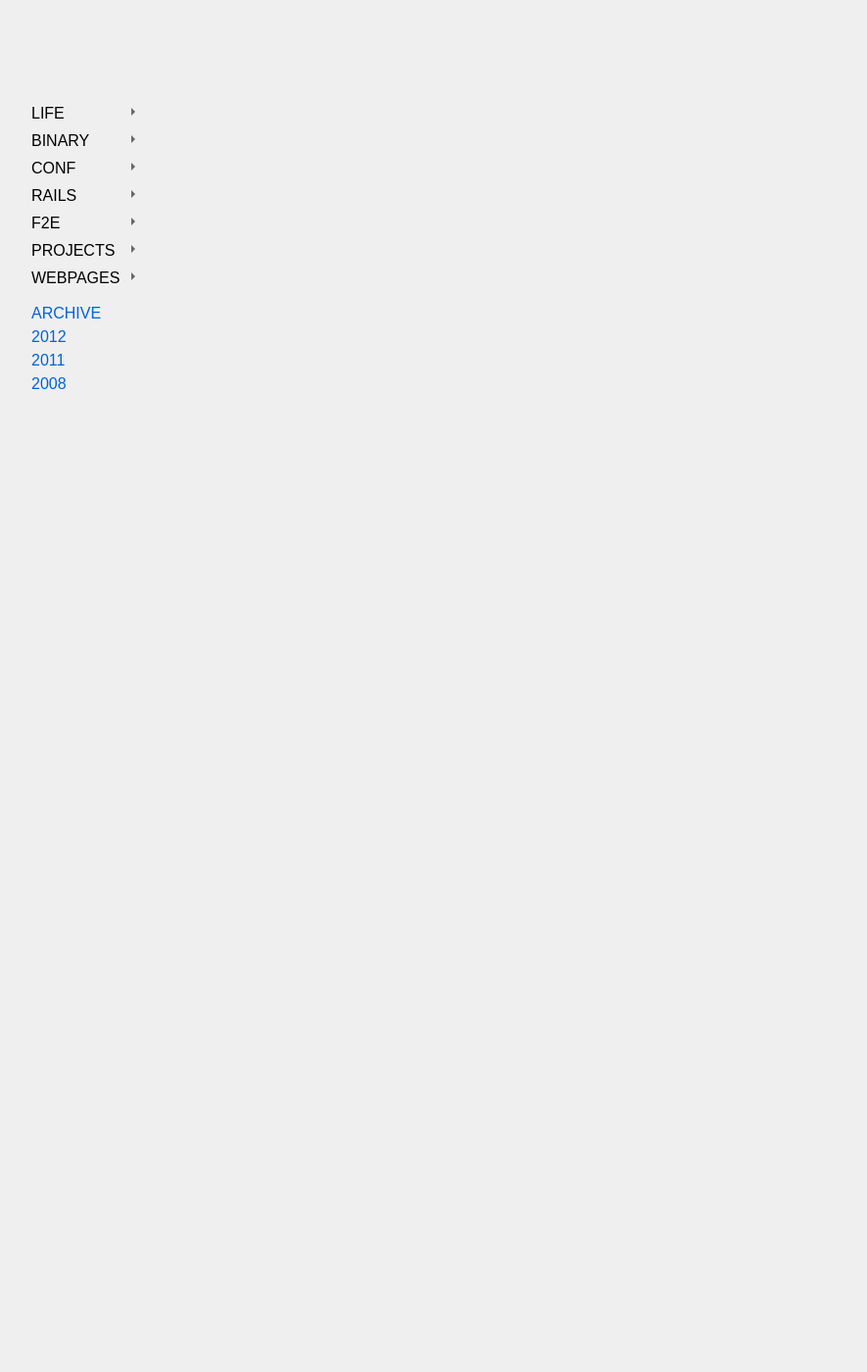
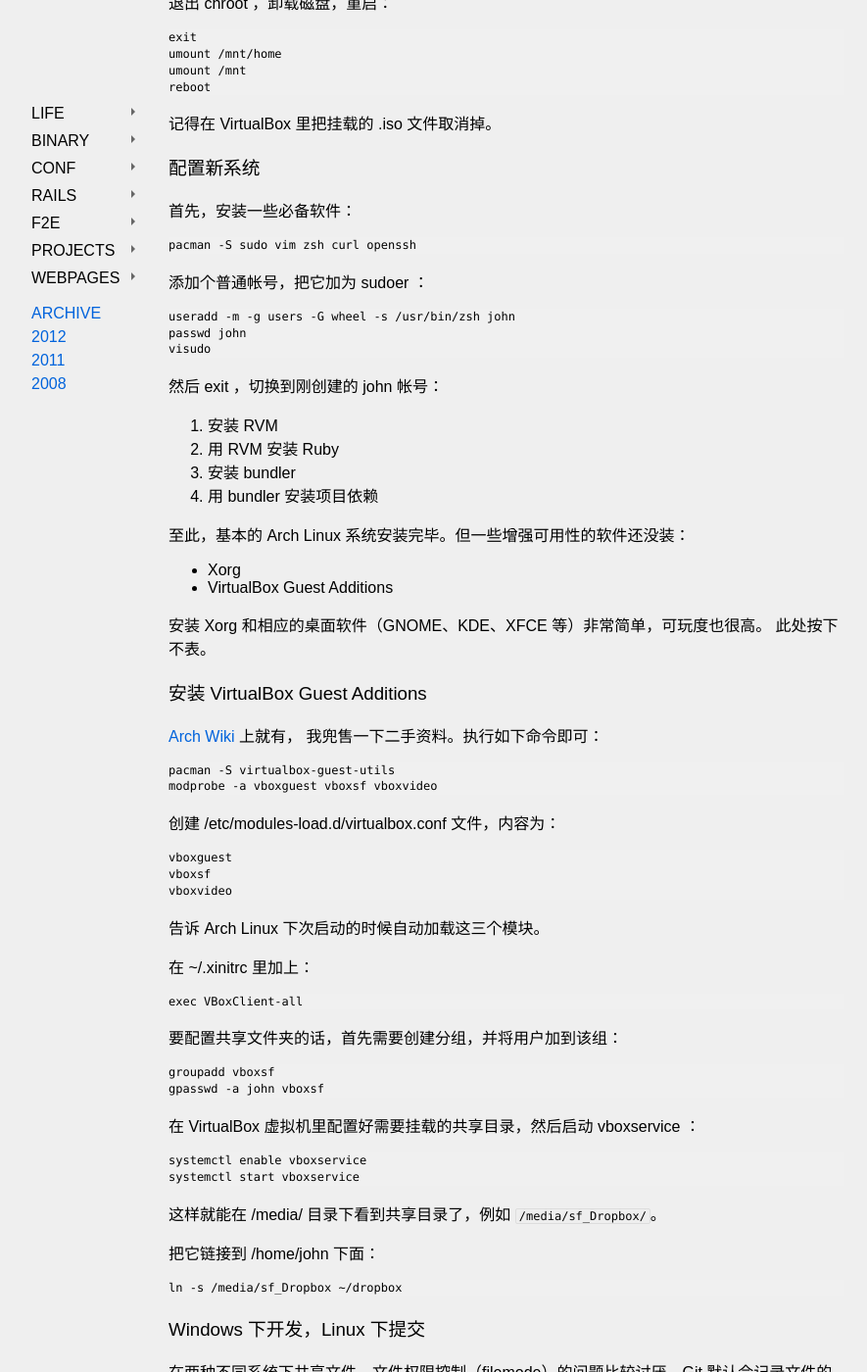
Before and after one commit to cyjake/cyjake.github.io, a Jekyll site: the page built from binary/_posts/2013-06-19-arch-linux-in-vbox.md, in a window 1280 px wide and 1400 px high, scrolled down 5773 px. Shown: the whole window at 98% size, without its empty margins (123-1008 px from the left). Built offline with Jekyll 4.4.1, drawn with Linux system fonts in a browser that asks for light colours; nearby versions of some CDN libraries; some web fonts are replaced; Markdown is read by kramdown in place of the engine named in the settings; comment, search, counter and statistics services are not loaded; some of the changed text lies outside the part shown.

Commit message:
Added more stuff to arch linux in vbox

```diff
--- a/assets/css/pages/post-body.scss
+++ b/assets/css/pages/post-body.scss
@@ -12,6 +12,7 @@
   img {
     padding: 4px;
     border: 1px solid #ddd;
+    max-width: 680px;
   }
 
   #footer .rss:link {
--- a/assets/css/yicai.css
+++ b/assets/css/yicai.css
@@ -170,7 +170,7 @@ kbd,
 pre,
 samp {
   font-family: monospace, serif;
-  _font-family: "courier new", monospace;
+  _font-family: 'courier new', monospace;
   font-size: 1em; }
 
 /*
@@ -289,7 +289,7 @@ form {
  * Define consistent border, margin, and padding.
  */
 fieldset {
-  border: 1px solid silver;
+  border: 1px solid #c0c0c0;
   margin: 0 2px;
   padding: 0.35em 0.625em 0.75em; }
 
@@ -435,7 +435,7 @@ table {
   font-style: italic; }
 
 .highlight .err {
-  border: 1px solid red; }
+  border: 1px solid #ff0000; }
 
 .highlight .k {
   color: #007020;
@@ -667,7 +667,7 @@ p code {
   -webkit-border-radius: 2px;
   -moz-border-radius: 2px;
   border-radius: 2px;
-  border: 1px solid #dddddd;
+  border: 1px solid #ddd;
   background: #eee;
   white-space: nowrap;
   padding: 0 3px; }
@@ -762,7 +762,7 @@ p code {
     display: block;
     position: absolute; }
   .rss .ring {
-    border: 3px solid #555555; }
+    border: 3px solid #555; }
   .rss .dot {
     width: 3px;
     height: 3px;
@@ -805,7 +805,8 @@ body {
     margin-bottom: 20px; }
   #post-body img {
     padding: 4px;
-    border: 1px solid #dddddd; }
+    border: 1px solid #ddd;
+    max-width: 680px; }
   #post-body #footer .rss:link {
     color: #fff; }
   #post-body .rss {
@@ -815,7 +816,7 @@ body {
       background: #fff; }
     #post-body .rss .ring {
       background: #0063DC;
-      border: 3px solid white; }
+      border: 3px solid #fff; }
 
 @media only screen and (max-width: 899px) {
   #page {
@@ -859,9 +860,9 @@ body {
       border-left-color: #666;
       font-size: 0;
       line-height: 0;
-      -moz-transition: -moz-transform 0.2s ease-in;
-      -o-transition: -o-transform 0.2s ease-in;
-      transition: transform 0.2s ease-in; }
+      -moz-transition: -moz-transform .2s ease-in;
+      -o-transition: -o-transform .2s ease-in;
+      transition: transform .2s ease-in; }
     #aside .entries {
       position: absolute;
       left: 130px;
--- a/binary/_posts/2013-06-19-arch-linux-in-vbox.md
+++ b/binary/_posts/2013-06-19-arch-linux-in-vbox.md
@@ -55,19 +55,22 @@ Wiki 建设的非常好，社区反馈也一直很快。我的 [VPS](/binary/whe
 
 ![创建 VM]({{ site.baseurl }}/assets/img/2013-arch-linux-install-guide/create-vm.jpg)
 
-即可。创建完毕之后，在存储一栏里找到虚拟光驱，挂载好下载的 archlinux.iso ，
-然后启动机器。
+即可。会询问你给这虚拟机分配多少硬盘和内存空间，一般而言硬盘 20G ，内存 512M ，
+也就够了。将来要是觉得不够用，还可以调整。当然，调整过程看起来有点奇诡，
+所以如果你的硬盘有富余，多分配些吧就。 创建完毕之后，在存储一栏里找到虚拟光驱，
+挂载好下载的 archlinux.iso ，然后启动机器。
 
 ![从光盘启动]({{ site.baseurl }}/assets/img/2013-arch-linux-install-guide/boot-from-iso.png)
 
 选择 Boot Arch Linux ，等它启动完，就能动手开始安装了。
 
-启动好的界面可能有点吓人，啥也木有，进入的是 root 帐号，/root/ 下只有一个 install.txt
-文件，其实是 [Install Guide](https://wiki.archlinux.org/index.php/Installation_Guide)
+启动好的界面可能有点吓人，啥也木有，进入的是 root 帐号，/root/ 下只有一个
+install.txt 文件，其实是
+[Install Guide](https://wiki.archlinux.org/index.php/Installation_Guide)
 的 Wiki 源码，所以直接看该页面就好啦。
 
-在之前的 Arch 版本中，提供过初始安装脚本，但在最新的 Arch 里去掉了，以几个人肉步骤代替，
-分别是：
+在之前的 Arch 版本中，提供过初始安装脚本，但在最新的 Arch 里去掉了，
+以几个人肉步骤代替，分别是：
 
 1. 选择键盘布局
 2. 划分磁盘
@@ -79,20 +82,31 @@ Wiki 建设的非常好，社区反馈也一直很快。我的 [VPS](/binary/whe
 8. 安装 GRUB 引导
 9. 重启
 
-这些步骤里，磁盘操作和启动引导部分比较有风险，幸亏我们是在虚拟机里操作。
+这些步骤里，假如物理安装，磁盘操作和启动引导部分比较有风险，幸亏我们是在虚拟机里。
 
 ### 键盘布局
 
-我们的键盘布局都很正常，默认的 us 就是，无需修改。如果你不走运和我一样，买过一些欧版键盘，
-则需要到 /usr/share/kbd/keymaps 目录寻找相应的布局，并装载：
+我们的键盘布局都很正常，默认的 us 就是，无需修改。如果你不走运和我一样，
+买过一些欧版键盘，则需要到 /usr/share/kbd/keymaps 目录寻找相应的布局，并装载：
 
     loadkeys uk
 
 ### 准备磁盘
 
-没有操作过分区软件的同学，在这一步可能会手足无措，所以 Wiki 中建议使用图形化的工具
-GParted 。后者直接以 .iso 可驱动光盘形式提供，可以直接在虚拟机里挂载，启动，打开
-GParted 工具，鼠标点点，把分区工作做好。后面还会提到它。
+没有操作过分区软件的同学，在这一步可能会手足无措，所以 Wiki 中建议使用图形化工具
+[GParted](http://sourceforge.net/projects/gparted/files/gparted-live-stable/0.16.1-1/) 。
+后者直接以 Live CD 形式提供，可以直接在虚拟机里挂载，启动，打开 GParted 工具，
+鼠标点点，把分区工作做好。后面还会提到它。
+
+![GParted 启动]({{ site.baseurl }}/assets/img/2013-arch-linux-install-guide/gparted-boot.png)
+
+选择第一项（GParted Live），回车即可。在启动的过程中，它会探测硬盘中安装的系统，
+并询问是否要根据系统中的配置调整从 Live CD 启动的系统。Live CD 中采用的系统是
+[Debian](http://2008.cyj.me/debian.html) 。
+
+根据它提供的选项，貌似还提供中文界面，为了保险起见，我没有选择。启动好界面：
+
+![GParted 界面]({{ site.baseurl }}/assets/img/2013-arch-linux-install-guide/gparted-live-cd.png)
 
 如果嫌麻烦，用 cfdisk 之类的工具，按照
 [新手指南 - 分区示例](https://wiki.archlinux.org/index.php/Beginners%27_Guide#Example)
@@ -118,9 +132,9 @@ GParted 工具，鼠标点点，把分区工作做好。后面还会提到它。
 
 ### 配置网络
 
-如果是物理安装，而且刚好没法连有线网络（例如正在用 MacBook Air 而且没有 USB 转以太网口），
-那这里会稍微麻烦点。幸好这里只是在虚拟机中安装，网络设置的又是桥接，只要你的网络环境支持
-dhcp ，这一步应该就不用愁。
+如果是物理安装，而且刚好没法连有线网络（例如正在用 MacBook Air 而且没有 USB
+转以太网口），那这里会稍微麻烦点。幸好这里只是在虚拟机中安装，网络设置的又是桥接，
+只要你的网络环境支持 dhcp ，这一步应该就不用愁。
 
 可以 ping Google ，确定网络正常：
 
@@ -211,11 +225,62 @@ dhcp ，这一步应该就不用愁。
 3. 安装 bundler
 4. 用 bundler 安装项目依赖
 
-### 后记
-
 至此，基本的 Arch Linux 系统安装完毕。但一些增强可用性的软件还没装：
 
 - Xorg
 - VirtualBox Guest Additions
 
-需要我补充的，请记得留言噢。
+安装 Xorg 和相应的桌面软件（GNOME、KDE、XFCE 等）非常简单，可玩度也很高。
+此处按下不表。
+
+### 安装 VirtualBox Guest Additions
+
+[Arch Wiki](https://wiki.archlinux.org/index.php/VirtualBox) 上就有，
+我兜售一下二手资料。执行如下命令即可：
+
+    pacman -S virtualbox-guest-utils
+    modprobe -a vboxguest vboxsf vboxvideo
+
+创建 /etc/modules-load.d/virtualbox.conf 文件，内容为：
+
+    vboxguest
+    vboxsf
+    vboxvideo
+
+告诉 Arch Linux 下次启动的时候自动加载这三个模块。
+
+在 ~/.xinitrc 里加上：
+
+    exec VBoxClient-all
+
+要配置共享文件夹的话，首先需要创建分组，并将用户加到该组：
+
+    groupadd vboxsf
+    gpasswd -a john vboxsf
+
+在 VirtualBox 虚拟机里配置好需要挂载的共享目录，然后启动 vboxservice ：
+
+    systemctl enable vboxservice
+    systemctl start vboxservice
+
+这样就能在 /media/ 目录下看到共享目录了，例如 `/media/sf_Dropbox/`。
+
+把它链接到 /home/john 下面：
+
+    ln -s /media/sf_Dropbox ~/dropbox
+
+
+### Windows 下开发，Linux 下提交
+
+在两种不同系统下共享文件，文件权限控制（filemode）的问题比较讨厌。Git
+默认会记录文件的权限设置，普通文本文件的权限应该是 0644 ，但在 Linux
+里挂载 Windows 目录，这些文件会的权限是 0777 。爽快点的办法，让 Git 别记录了：
+
+    git config code.filemode false
+
+### 后记
+
+其实这样并非长久之计，最爽利的方式该是直接在 Linux 中开发，抛弃 Windows，
+但确实用 Linux 会把人往可劲折腾的地方引，导致忘了正事。
+
+所以还是买 Mac 吧！
```
Also changed, not shown: assets/img/2013-arch-linux-install-guide/gparted-boot.png (added), assets/img/2013-arch-linux-install-guide/gparted-live-cd.png (added).
